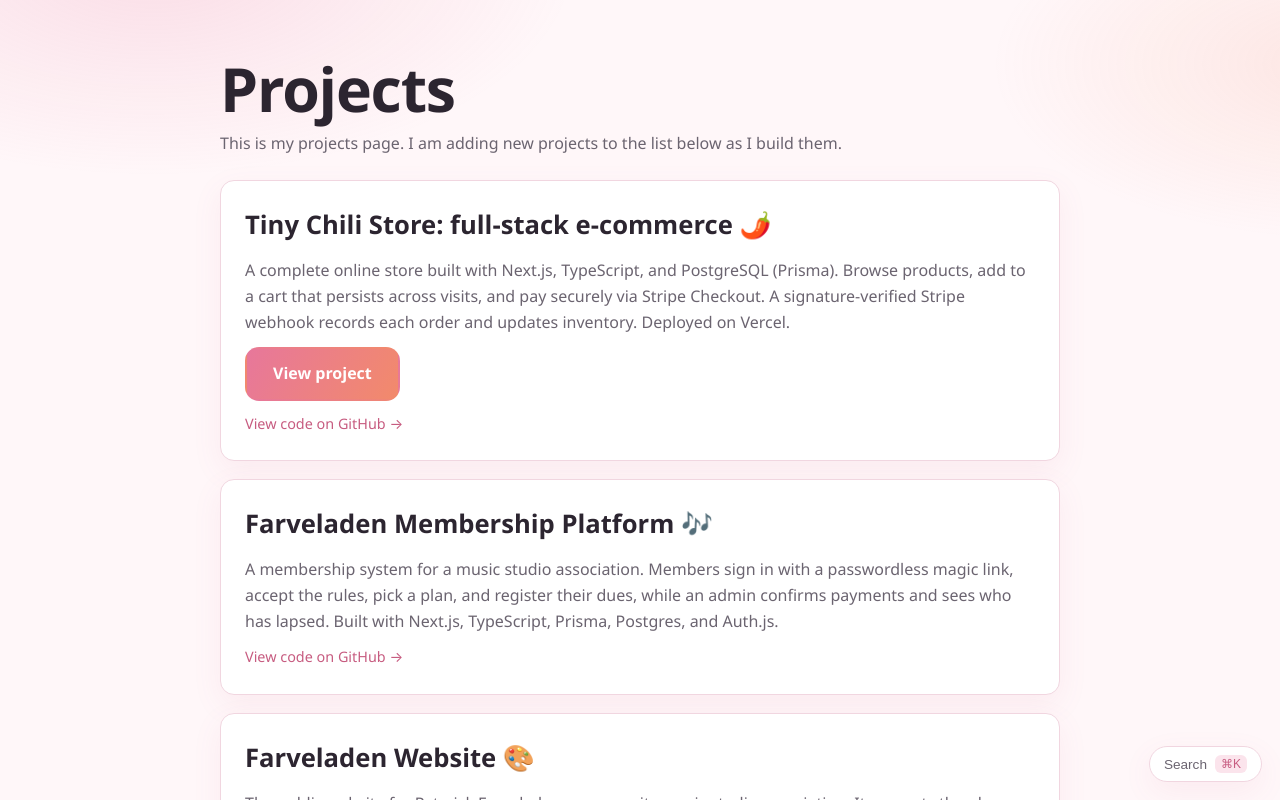
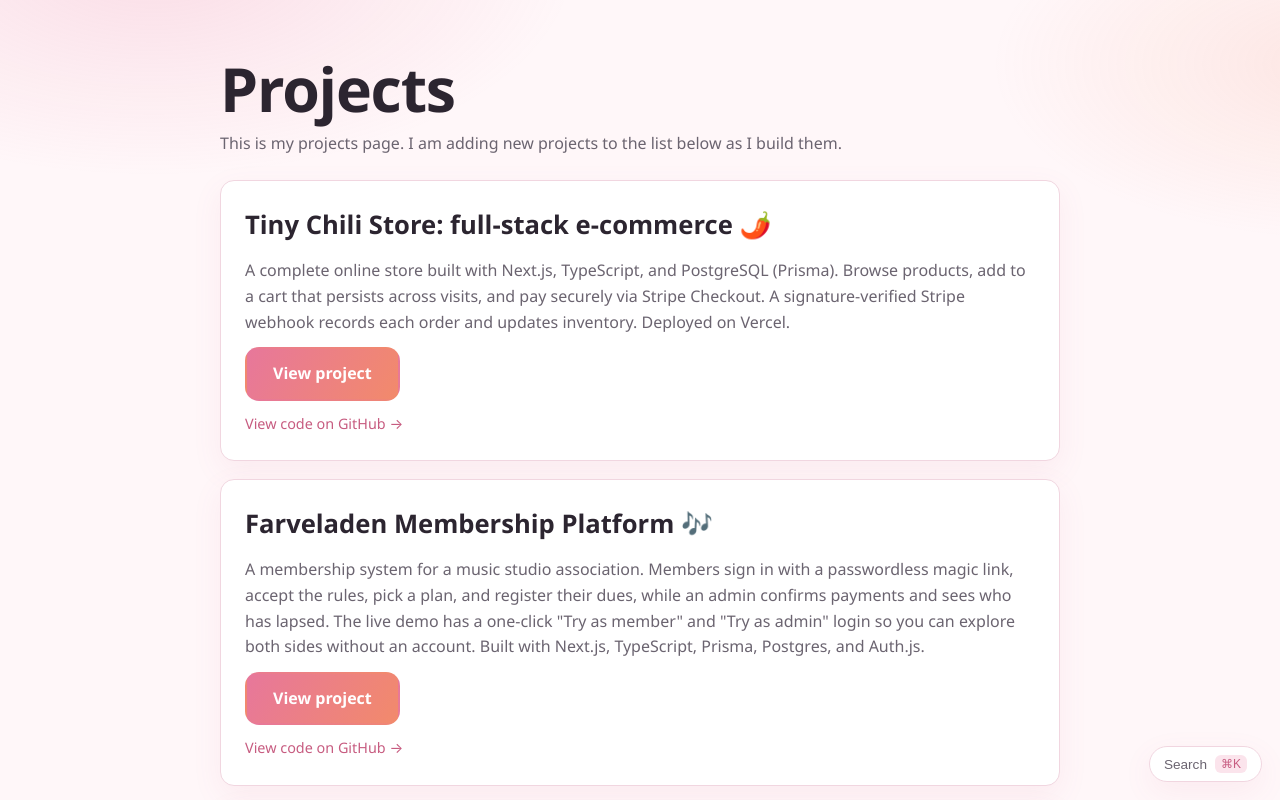
Before and after one commit to Chililove/Portfolio-website, a Next.js app: page /projects in a window 1280 px wide. Shown: the top 800 px of the page. Built offline with nearby package versions, Linux system fonts and the light colour scheme.

Commit message:
Add live link to Farveladen membership project card

```diff
--- a/data/siteContent.ts
+++ b/data/siteContent.ts
@@ -112,11 +112,11 @@ export const siteContent = {
           "A membership system for a music studio association. Members sign in " +
           "with a passwordless magic link, accept the rules, pick a plan, and " +
           "register their dues, while an admin confirms payments and sees who " +
-          "has lapsed. Built with Next.js, TypeScript, Prisma, Postgres, and " +
+          "has lapsed. The live demo has a one-click \"Try as member\" and " +
+          "\"Try as admin\" login so you can explore both sides without an " +
+          "account. Built with Next.js, TypeScript, Prisma, Postgres, and " +
           "Auth.js.",
-        // When you deploy a live demo, paste its URL into `link` below and the
-        // "View project" button appears automatically.
-        link: "",
+        link: "https://farveladens-membership-app.vercel.app",
         repo: "https://github.com/Chililove/Farveladens-Membership-app",
       },
       {
```
Also changed, not shown: 1 other file (tests, documents, lock files or other folders).
